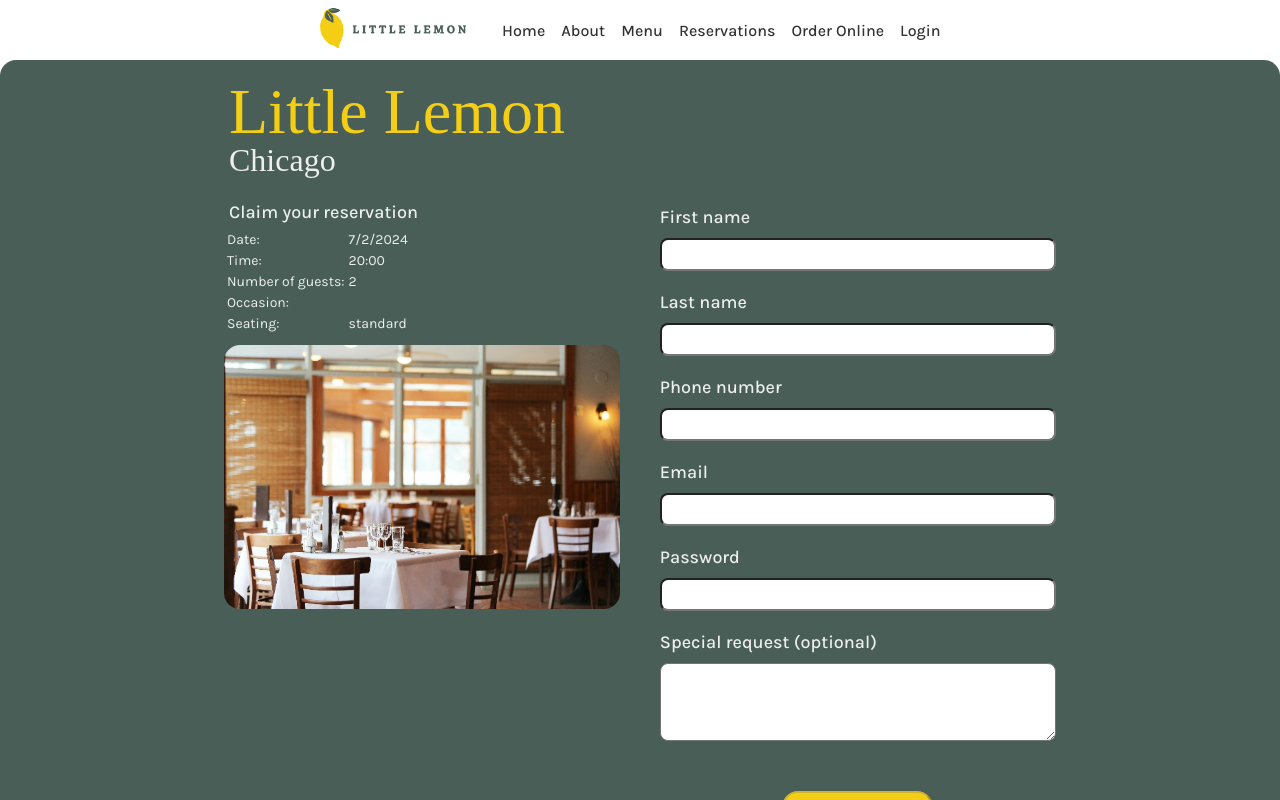
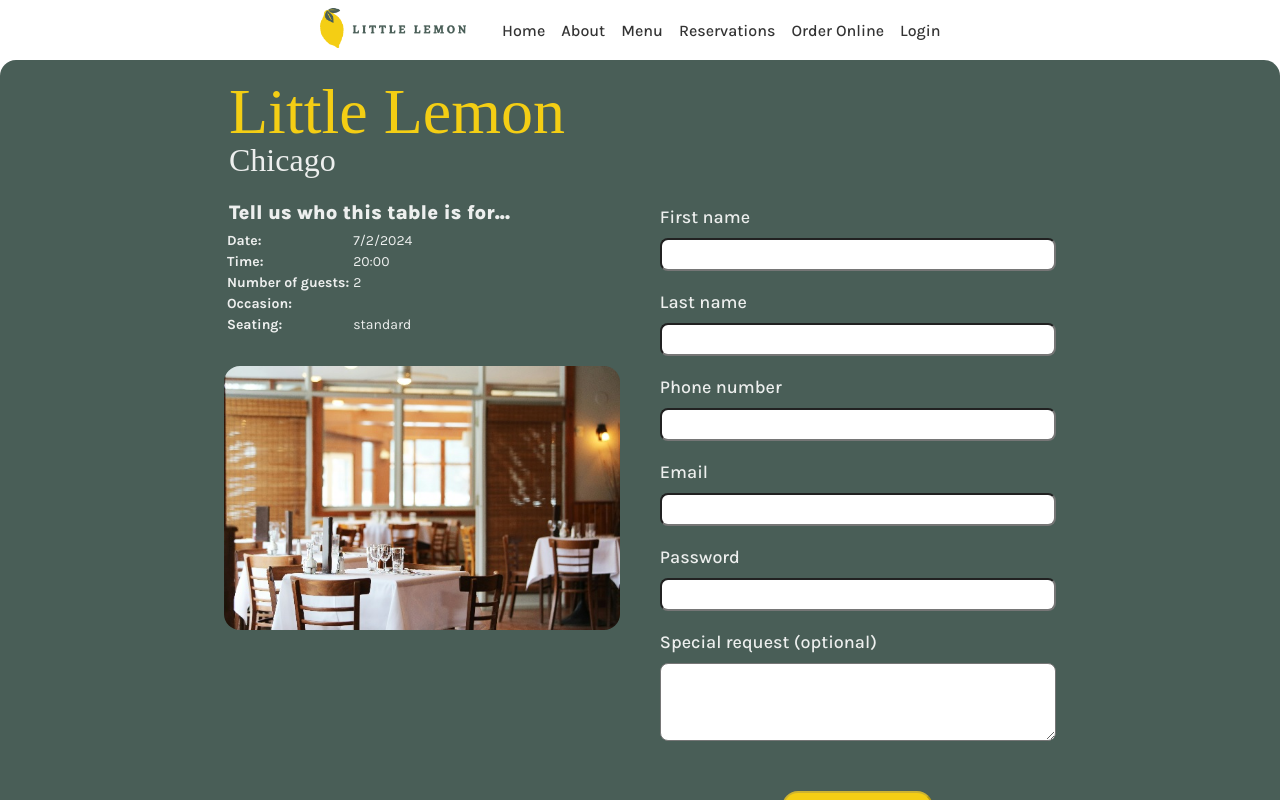
Before and after one commit to rdesantis/react-demo, a React (Create React App) app: page /reservations in a window 1280 px wide. Both pictures are taken after a click on the input "Continue". Shown: the top 800 px of the page. Built offline with nearby package versions, Linux system fonts and the light colour scheme; a web font is replaced by a local one.

Commit message:
Implemented confirmation page; tweaked booking page

```diff
--- a/src/components/Main.js
+++ b/src/components/Main.js
@@ -3,6 +3,7 @@
 import BookingPage from "./booking/BookingPage";
 import PersonalPage from "./personal/PersonalPage";
 import UnderConstruction from "./UnderConstruction";
+import ConfirmationPage from "./confirm/ConfirmationPage";
 
 const Main = () => {
     return (
@@ -13,6 +14,7 @@
                 <Route path='/menu' element={<UnderConstruction />}></Route>
                 <Route path='/reservations' element={<BookingPage />}></Route>
                 <Route path='/personal' element={<PersonalPage />}></Route>
+                <Route path='/confirmation' element={<ConfirmationPage />}></Route>
                 <Route path='/order-online' element={<UnderConstruction />}></Route>
                 <Route path='/login' element={<UnderConstruction />}></Route>
             </Routes>
--- a/src/components/booking/BookingDetails.js
+++ b/src/components/booking/BookingDetails.js
@@ -1,12 +1,13 @@
-const BookingDetails = (props) => {
-    const booking = props.details;
+const BookingDetails = ({booking}) => {
     return (
         <table className='booking'>
-            <tr><td>Date:</td><td>{booking.resDate}</td></tr>
-            <tr><td>Time:</td><td>{booking.resTime}</td></tr>
-            <tr><td>Number of guests:</td><td>{booking.guests}</td></tr>
-            <tr><td>Occasion:</td><td>{booking.occasion}</td></tr>
-            <tr><td>Seating:</td><td>{booking.seating}</td></tr>
+            <tbody>
+                <tr><td>Date:</td><td>{booking.resDate}</td></tr>
+                <tr><td>Time:</td><td>{booking.resTime}</td></tr>
+                <tr><td>Number of guests:</td><td>{booking.guests}</td></tr>
+                <tr><td>Occasion:</td><td>{booking.occasion}</td></tr>
+                <tr><td>Seating:</td><td>{booking.seating}</td></tr>
+            </tbody>
         </table>
     );
 }
--- a/src/components/booking/BookingPage.js
+++ b/src/components/booking/BookingPage.js
@@ -52,7 +52,7 @@
         <MajorSection id='booking-hero' sectionStyle='hero'>
             <section id='booking-hero-text'>
                 <HeroHeader />
-                <h3>Find a table for any occasion</h3>
+                <h4>Find a table for any occasion!</h4>
             </section>
             <section id='booking-hero-images'>
                 <img src='restaurant interior.jpg' alt='interior seating' className={selectedImageClass('standard')} />
--- /dev/null
+++ b/src/components/confirm/ConfirmationPage.js
@@ -0,0 +1,32 @@
+import { useLocation } from "react-router-dom";
+
+import HeroHeader from "../HeroHeader";
+import MajorSection from "../MajorSection";
+import BookingDetails from "../booking/BookingDetails";
+import PersonalDetails from "../personal/PersonalDetails";
+
+const ConfirmationPage = () => {
+    const location = useLocation();
+    const {booking, personal} = location.state;
+
+    return (
+        <MajorSection id='confirm-hero' sectionStyle='hero'>
+            <section id='confirm-hero-header'>
+                <HeroHeader />
+            </section>
+            <section id='confirm-hero-reservation'>
+                <h4>Your reservation is confirmed!</h4>
+                <PersonalDetails personal={personal} />
+                <BookingDetails booking={booking} />
+            </section>
+            <section id='confirm-hero-image'>
+                {(booking.seating === 'standard') ?
+                    <img src='restaurant interior.jpg' alt='interior seating' /> :
+                    <img src='restaurant deck.jpg' alt='deck seating' />
+                }
+            </section>
+        </MajorSection>
+    );
+}
+
+export default ConfirmationPage;
--- /dev/null
+++ b/src/components/personal/PersonalDetails.js
@@ -0,0 +1,15 @@
+const PersonalDetails = ({personal}) => {
+    return (
+        <table className='personal'>
+            <tbody>
+                <tr><td>First name:</td><td>{personal.firstName}</td></tr>
+                <tr><td>Last name:</td><td>{personal.lastName}</td></tr>
+                <tr><td>Phone number:</td><td>{personal.phone}</td></tr>
+                <tr><td>Email:</td><td>{personal.email}</td></tr>
+                <tr><td>Special request:</td><td>{personal.request}</td></tr>
+            </tbody>
+        </table>
+    );
+}
+
+export default PersonalDetails;
--- a/src/components/personal/PersonalPage.js
+++ b/src/components/personal/PersonalPage.js
@@ -27,9 +27,7 @@
 
     const navigate = useNavigate();
     const handleSubmit = (personal) => {
-        const result = {...booking, ...personal};
-        alert(JSON.stringify(result));
-        // navigate('/confirm', { state: result });
+        navigate('/confirmation', { state: {booking, personal} });
     };
 
     return (
@@ -38,8 +36,8 @@
                 <HeroHeader />
             </section>
             <section id='personal-hero-reservation'>
-                <h3>Claim your reservation</h3>
-                <BookingDetails details={booking} />
+                <h4>Tell us who this table is for...</h4>
+                <BookingDetails booking={booking} />
                 <section id='personal-hero-image'>
                     {(booking.seating === 'standard') ?
                         <img src='restaurant interior.jpg' alt='interior seating' /> :
--- a/src/index.css
+++ b/src/index.css
@@ -251,6 +251,14 @@
 
 .hamburger .nav-item {
   display: block;
+}
+
+.booking, .personal {
+  margin-bottom: 20px;
+}
+
+.booking td:first-child, .personal td:first-child {
+  font-weight: bolder;
 }
 
 .major-section {
@@ -729,7 +737,11 @@
   padding-bottom: 20px;
 
   display: grid;
-  grid-template-areas: "personal-hero-reservation" "personal-hero-form";
+  grid-template-areas: "personal-hero-header" "personal-hero-reservation" "personal-hero-form";
+}
+
+#personal-hero-header {
+  grid-area: personal-hero-header
 }
 
 #personal-hero-reservation {
@@ -776,3 +788,48 @@
     width: 100%;
   }
 }
+
+/****************************************
+* Confirmation page: Hero
+*/
+
+#confirm-hero {
+  padding-bottom: 20px;
+
+  display: grid;
+  grid-template-areas: "confirm-hero-header" "confirm-hero-reservation" "confirm-hero-image";
+}
+
+#confirm-hero-header {
+  grid-area: confirm-hero-header;
+}
+
+#confirm-hero-reservation {
+  grid-area: confirm-hero-reservation;
+}
+
+#confirm-hero-image {
+  grid-area: confirm-hero-image;
+}
+
+#confirm-hero-image img {
+  width: 100%;
+  margin-top: 10px;
+}
+
+@media (min-width: 750px) {
+  #confirm-hero {
+    grid-template-areas:
+      "confirm-hero-header confirm-hero-header confirm-hero-header"
+      "confirm-hero-reservation . confirm-hero-image";
+    grid-template-columns: 10fr 1fr 10fr;
+  }
+
+  #confirm-hero-image {
+    display: grid;
+  }
+
+  #confirm-hero-image img {
+    width: 100%;
+  }
+}
```
